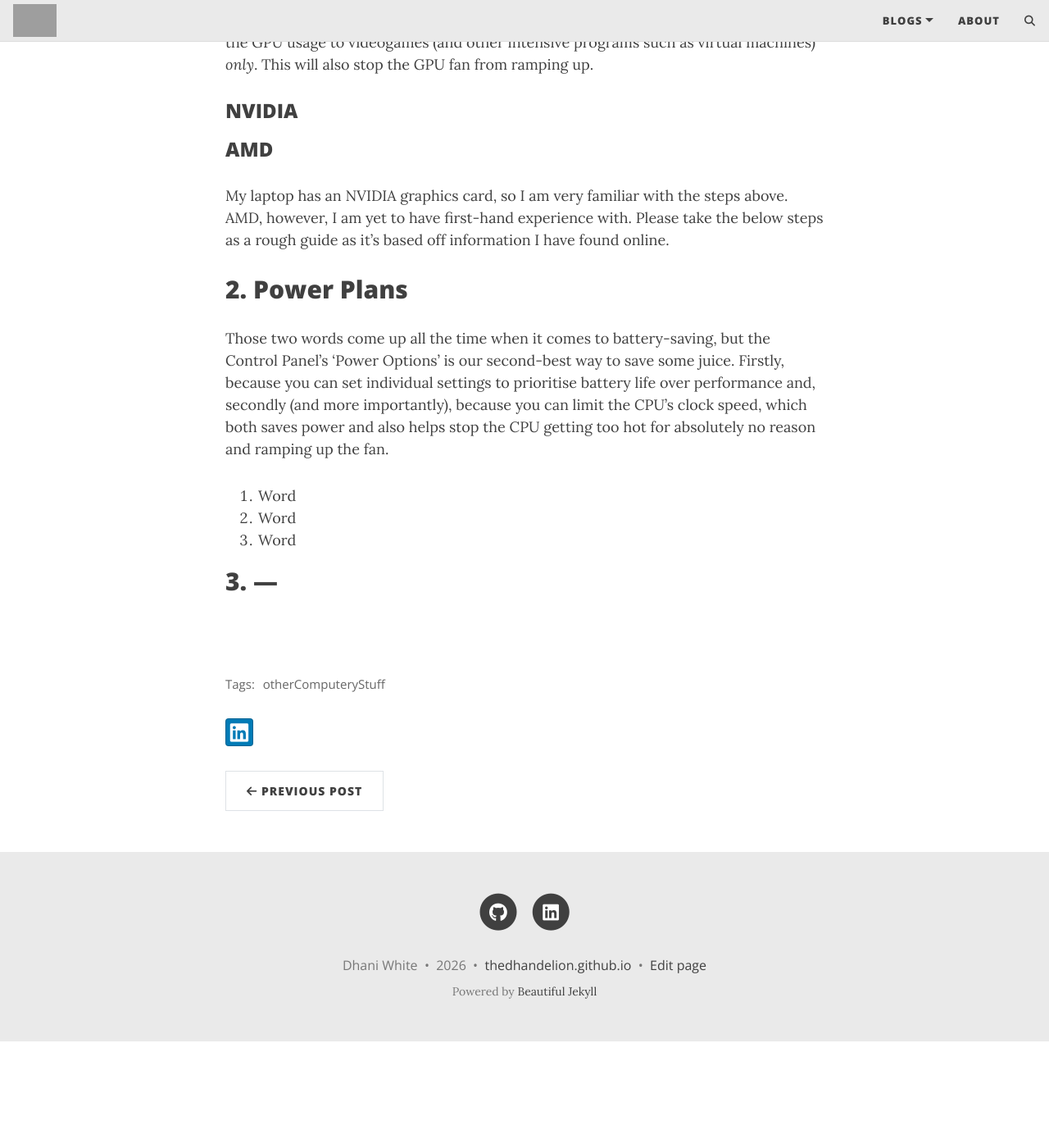
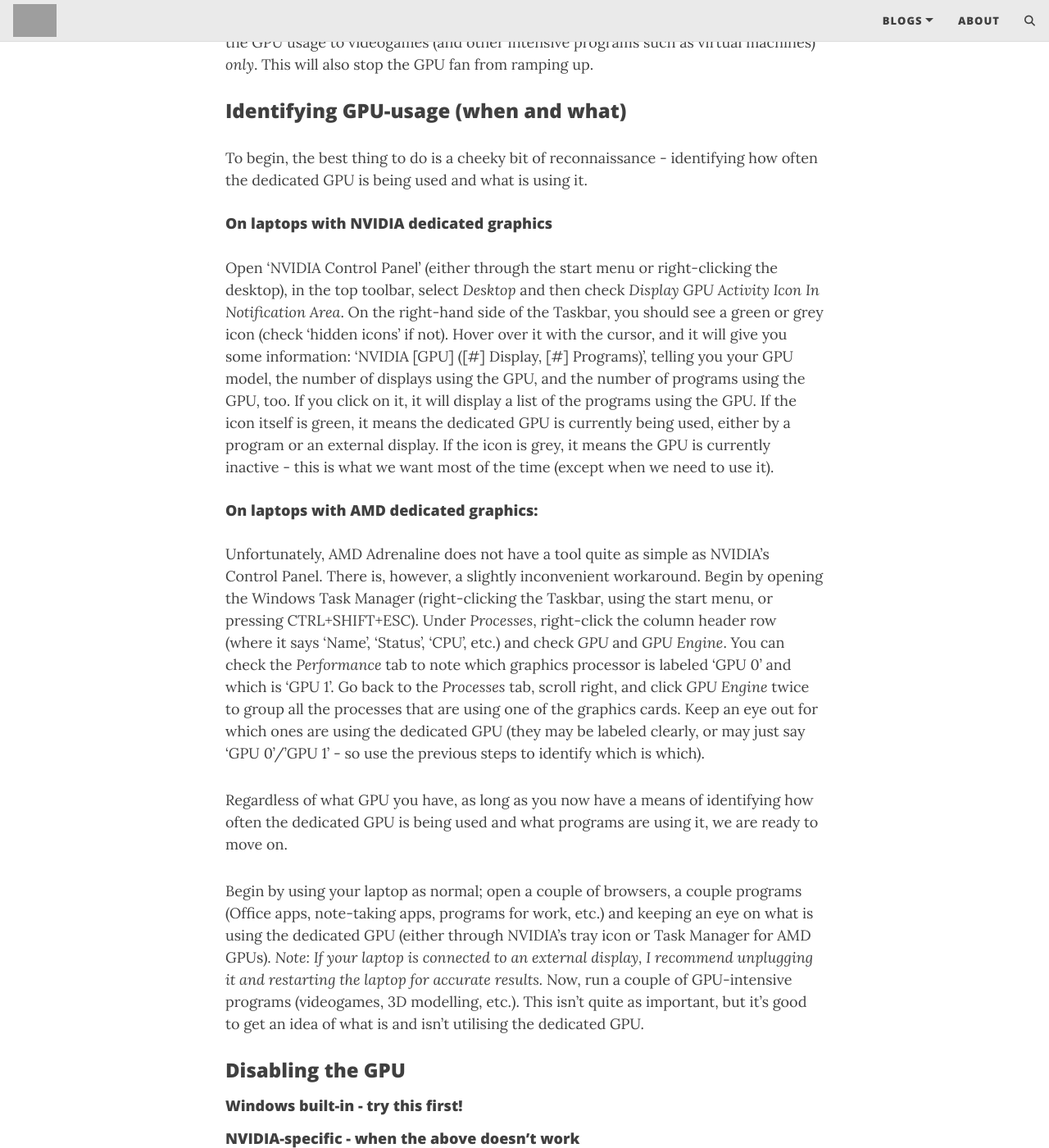
Before and after one commit to thedhandelion/thedhandelion.github.io, a Jekyll site: the page built from _posts/2026-02-02-Make_Gaming_Laptop_Usable.md, in a window 1280 px wide and 1400 px high, scrolled down 2928 px. Shown: the whole window at 82% size. Built offline with Jekyll 4.4.1, drawn with Linux system fonts in a browser that asks for light colours; comment, search, counter and statistics services are not loaded; before the commit the page ends 4198 px from its top, so only the background shows below that; some of the changed text lies outside the part shown; grey boxes are pictures that could not be loaded.

Commit message:
Update 2026-02-02-Make_Gaming_Laptop_Usable.md

```diff
--- a/_posts/2026-02-02-Make_Gaming_Laptop_Usable.md
+++ b/_posts/2026-02-02-Make_Gaming_Laptop_Usable.md
@@ -37,9 +37,30 @@ The greatest thing about gaming laptops is the wonderful presence of a discrete
 
 For some reason, laptops are also stupid and decide that the graphics card is absolutely 100% without-a-doubt necessary to run a silly little note-taking app and a web browser. This usage alone is what eats up all the battery, so what we need to do is limit the GPU usage to videogames (and other intensive programs such as virtual machines) _only_. This will also stop the GPU fan from ramping up.
 
-### NVIDIA
+### Identifying GPU-usage (when and what)
 
-### AMD
+To begin, the best thing to do is a cheeky bit of reconnaissance - identifying how often the dedicated GPU is being used and what is using it.
+
+#### On laptops with NVIDIA dedicated graphics
+Open 'NVIDIA Control Panel' (either through the start menu or right-clicking the desktop), in the top toolbar, select _Desktop_ and then check _Display GPU Activity Icon In Notification Area_. On the right-hand side of the Taskbar, you should see a green or grey icon (check 'hidden icons' if not). Hover over it with the cursor, and it will give you some information: 'NVIDIA [GPU] ([#] Display, [#] Programs)', telling you your GPU model, the number of displays using the GPU, and the number of programs using the GPU, too. If you click on it, it will display a list of the programs using the GPU. If the icon itself is green, it means the dedicated GPU is currently being used, either by a program or an external display. If the icon is grey, it means the GPU is currently inactive - this is what we want most of the time (except when we need to use it).
+
+#### On laptops with AMD dedicated graphics:
+Unfortunately, AMD Adrenaline does not have a tool quite as simple as NVIDIA's Control Panel. There is, however, a slightly inconvenient workaround.
+Begin by opening the Windows Task Manager (right-clicking the Taskbar, using the start menu, or pressing CTRL+SHIFT+ESC). Under _Processes_, right-click the column header row (where it says 'Name', 'Status', 'CPU', etc.) and check _GPU_ and _GPU Engine_. You can check the _Performance_ tab to note which graphics processor is labeled 'GPU 0' and which is 'GPU 1'. Go back to the _Processes_ tab, scroll right, and click _GPU Engine_ twice to group all the processes that are using one of the graphics cards. Keep an eye out for which ones are using the dedicated GPU (they may be labeled clearly, or may just say 'GPU 0'/'GPU 1' - so use the previous steps to identify which is which).
+
+Regardless of what GPU you have, as long as you now have a means of identifying how often the dedicated GPU is being used and what programs are using it, we are ready to move on.
+
+Begin by using your laptop as normal; open a couple of browsers, a couple programs (Office apps, note-taking apps, programs for work, etc.) and keeping an eye on what is using the dedicated GPU (either through NVIDIA's tray icon or Task Manager for AMD GPUs).
+_Note: If your laptop is connected to an external display, I recommend unplugging it and restarting the laptop for accurate results._
+Now, run a couple of GPU-intensive programs (videogames, 3D modelling, etc.). This isn't quite as important, but it's good to get an idea of what is and isn't utilising the dedicated GPU.
+
+### Disabling the GPU
+
+#### Windows built-in - try this first!
+
+#### NVIDIA-specific - when the above doesn't work
+
+#### AMD-specific - when the above doesn't work
 
 My laptop has an NVIDIA graphics card, so I am very familiar with the steps above. AMD, however, I am yet to have first-hand experience with. Please take the below steps as a rough guide as it's based off information I have found online.
 
```
